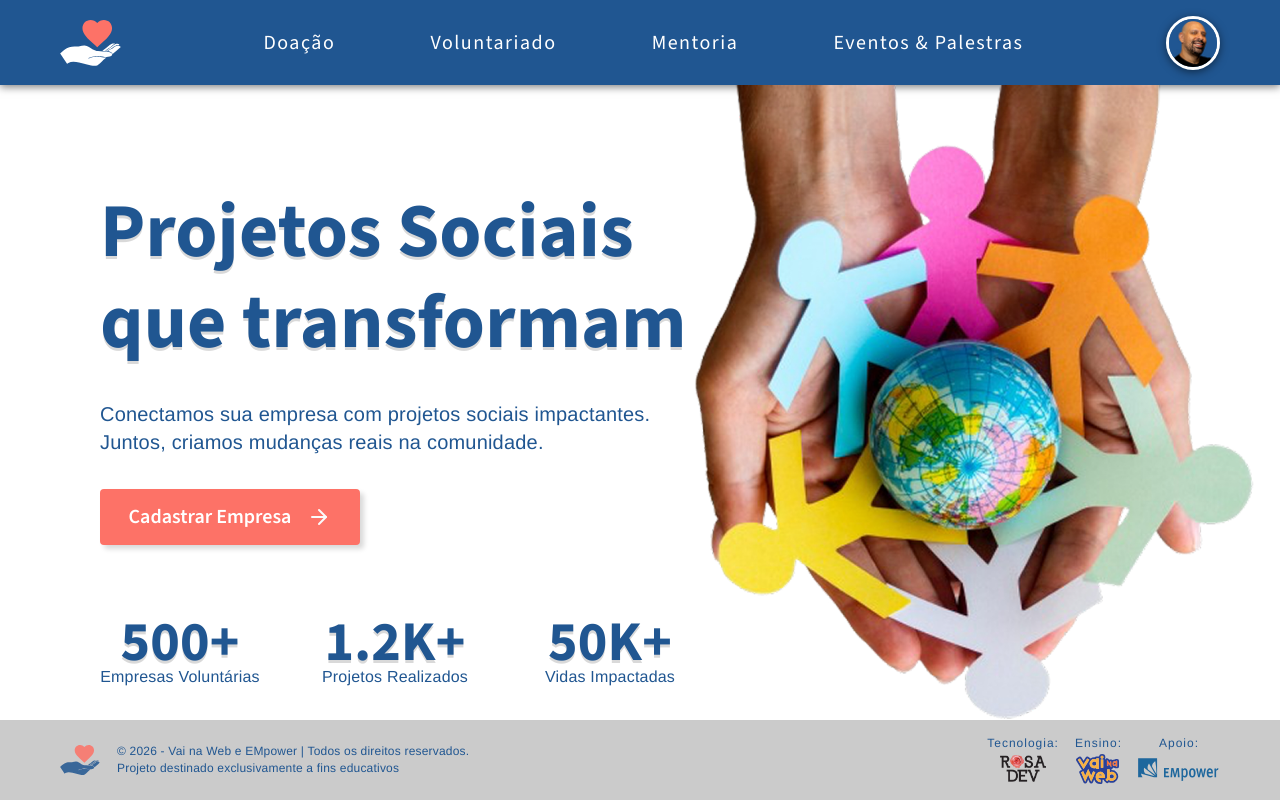
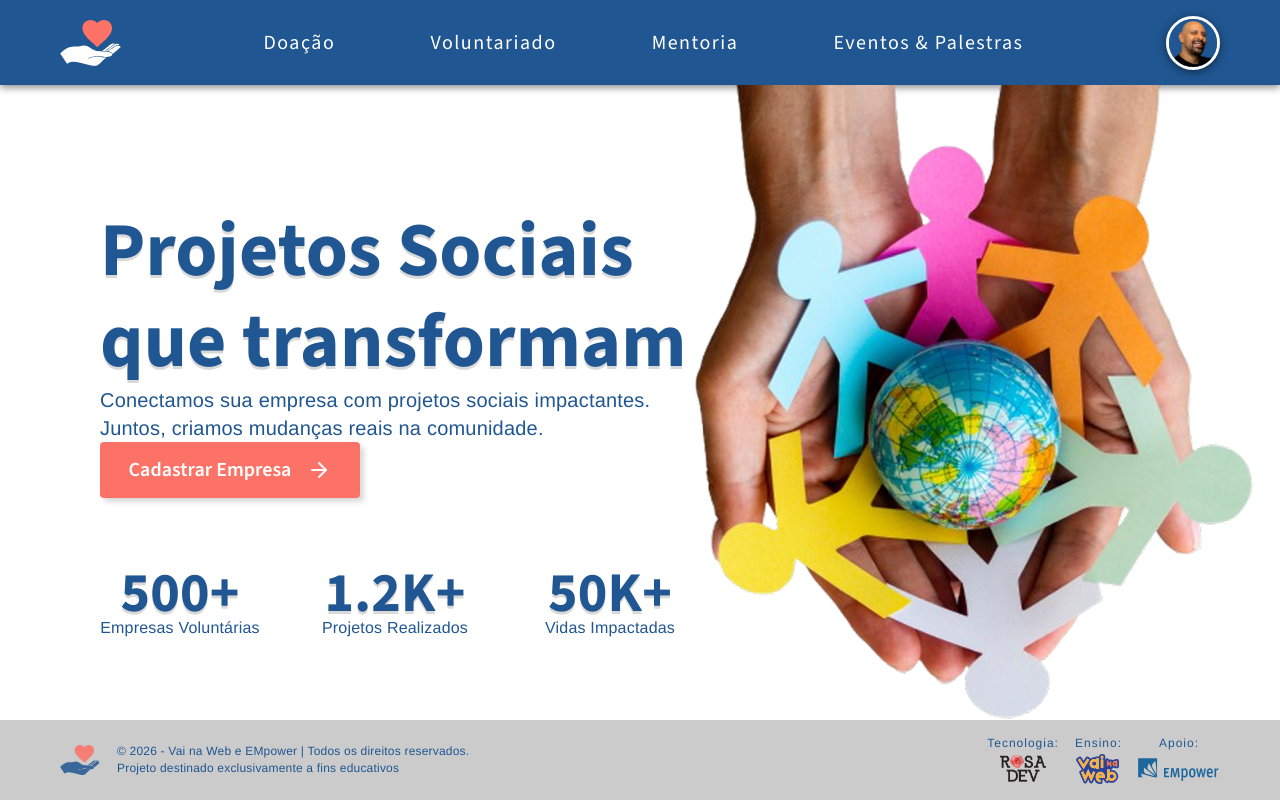
Before and after one commit to rosadevsolutions/2026-vnw-front-03-projeto-connect, a React (Vite) app: page / in a window 1280 px wide. Built offline with nearby package versions, Linux system fonts and the light colour scheme.

Commit message:
mixins inclusao flex-start-center

```diff
--- a/src/styles/abstracts/_mixins.scss
+++ b/src/styles/abstracts/_mixins.scss
@@ -1,8 +1,15 @@
 $content-max-width: 1240px;
 
 @mixin flex-center{
+  align-items: center;
   display: flex;
-  align-items: center;
+  flex-direction: row;
+}
+
+@mixin flex-start{
+  align-items: start;
+  display: flex;
+  flex-direction: row;
 }
 
 @mixin flex-center-center{
@@ -25,6 +32,13 @@ $content-max-width: 1240px;
   justify-content: space-around;
 }
 
+@mixin flex-start-center{
+  @include flex-start;
+  justify-content: center;
+}
+
+
+
 @mixin flex-col{
   display: flex;
   flex-direction: column;
@@ -38,7 +52,7 @@ $content-max-width: 1240px;
 
 @mixin flex-col-start-between{
   @include flex-col-start;
-  justify-content: space-between;
+  justify-content: flex-start;
 }
 
 @mixin flex-col-center{
@@ -107,12 +121,16 @@ $content-max-width: 1240px;
 }
 
 @mixin container{
-  @include flex-center-between;
+  @include flex-col-center;
   height: 100%;
   margin: 0 auto;
-  max-width: $content-max-width;
-  padding: 0 4rem;
+  padding: 0 1rem;
   width: 100vw;
+  @media screen and (min-width: 480px){
+    @include flex-center-between;
+    max-width: $content-max-width;
+    padding: 0 4rem;
+  }
 }
 
 @mixin link-style(
```
